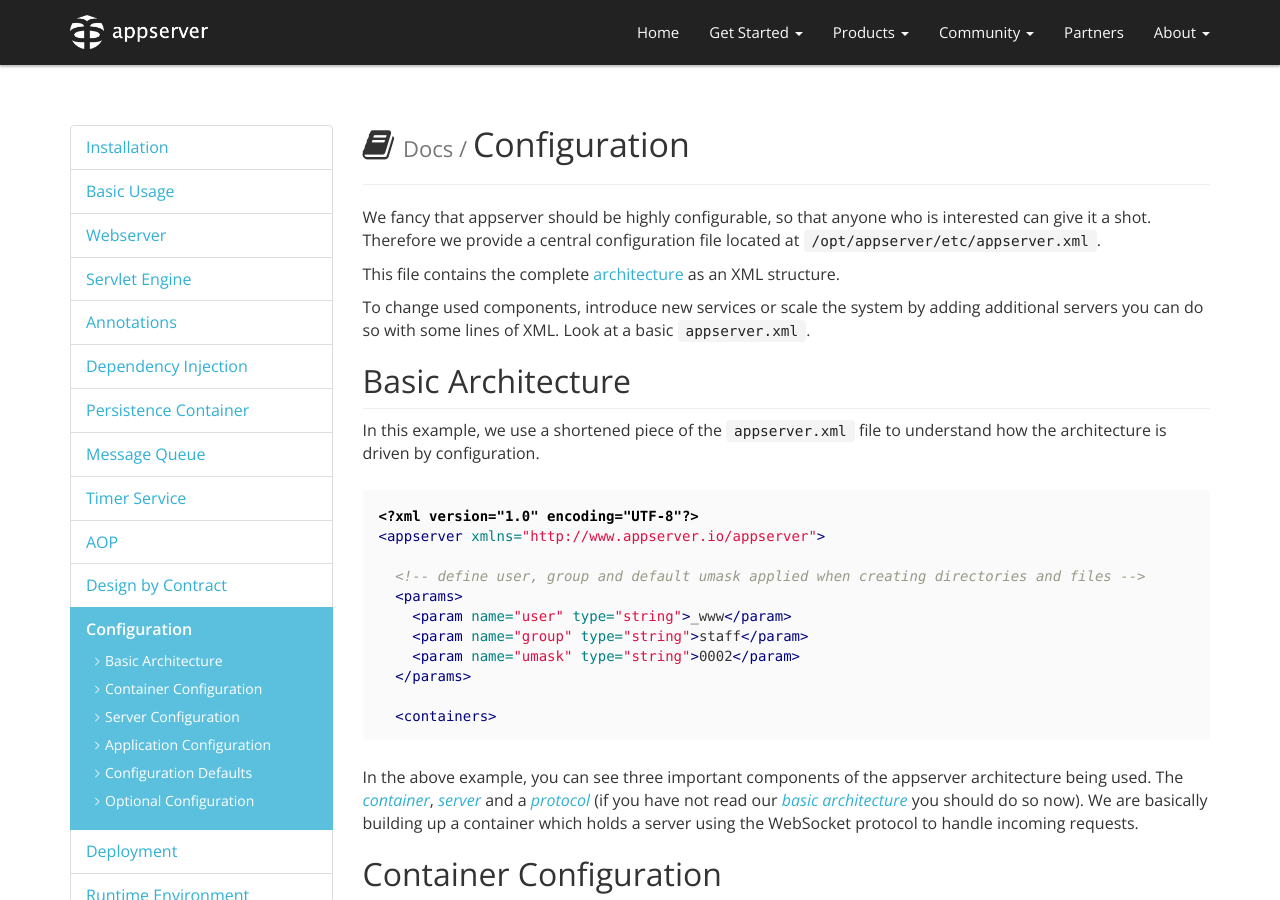
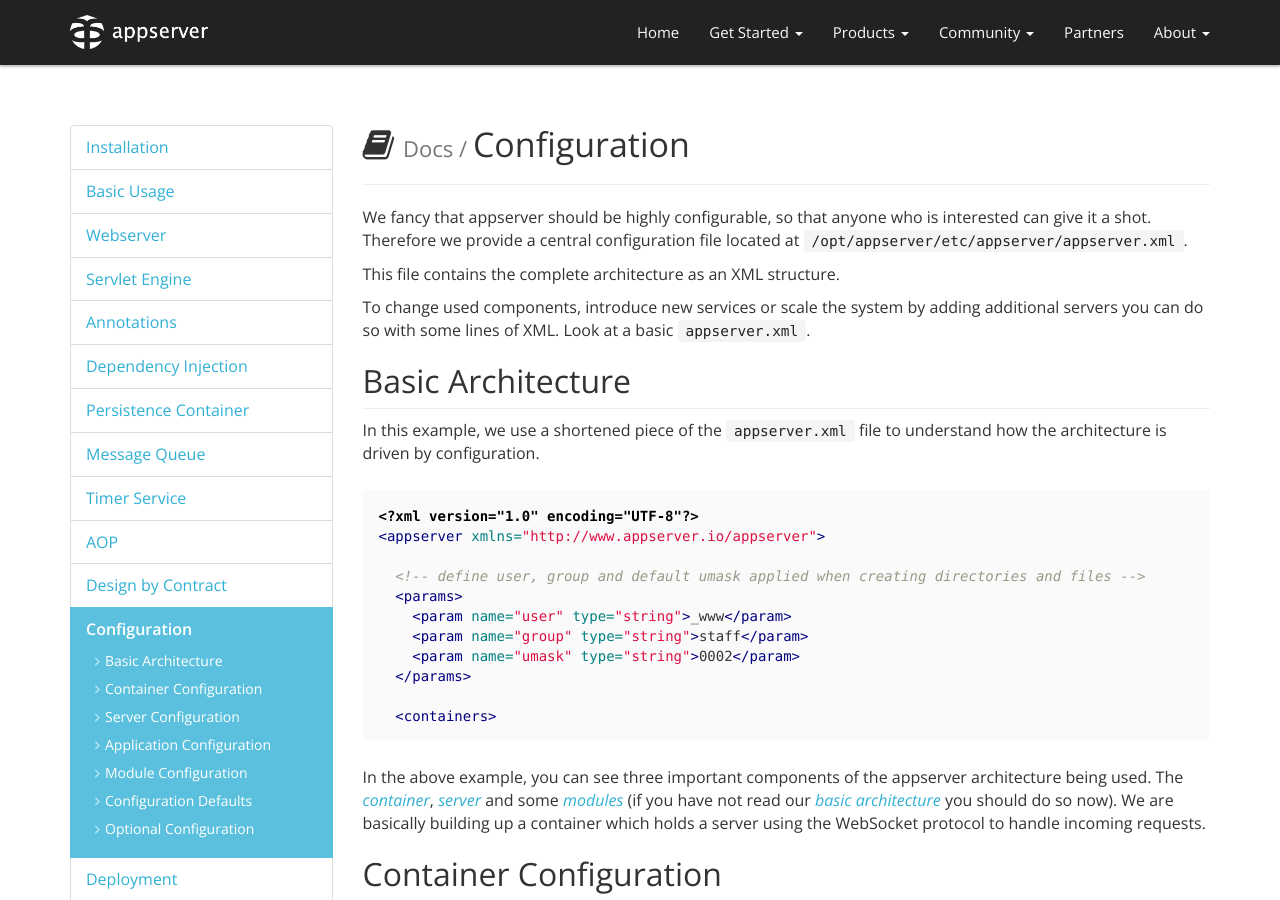
Before and after one commit to appserver-io/appserver, a Jekyll site: the page built from _docs/configuration.md, in a window 1280 px wide and 900 px high. Built offline with Jekyll 4.4.1, drawn with Linux system fonts in a browser that asks for light colours; nearby versions of some CDN libraries; library files that are not in the unit come from our copies; Markdown is read by kramdown in place of the engine named in the settings.

Commit message:
Update configuration.md

````diff
--- a/_docs/configuration.md
+++ b/_docs/configuration.md
@@ -14,6 +14,8 @@ subNav:
     href: server-configuration
   - title: Application Configuration
     href: application-configuration
+  - title: Module Configuration
+    href: module-configuration
   - title: Configuration Defaults
     href: configuration-defaults
   - title: Optional Configuration
@@ -21,9 +23,9 @@ subNav:
 permalink: /get-started/documentation/configuration.html
 ---
 
-We fancy that appserver should be highly configurable, so that anyone who is interested can give it a shot. Therefore we provide a central configuration file located at `/opt/appserver/etc/appserver.xml`.
+We fancy that appserver should be highly configurable, so that anyone who is interested can give it a shot. Therefore we provide a central configuration file located at `/opt/appserver/etc/appserver/appserver.xml`.
 
-This file contains the complete [architecture](#the-architecture) as an XML structure.
+This file contains the complete architecture as an XML structure.
 
 To change used components, introduce new services or scale the system by adding additional servers you can do so with some lines of XML. Look at a basic
 `appserver.xml`.
@@ -200,8 +202,8 @@ In this example, we use a shortened piece of the `appserver.xml` file to underst
 ```
 
 In the above example, you can see three important components of the appserver architecture being
-used. The [*container*](#container-configuration), [*server*](#server-configuration) and a
-[*protocol*](docs/docs/architecture.md#protocol>) (if you have not read our [*basic architecture*](#basic-architecture)
+used. The [*container*](#container-configuration), [*server*](#server-configuration) and some
+[*modules*](docs/docs/architecture.md#protocol>) (if you have not read our [*basic architecture*](#basic-architecture)
 you should do so now). We are basically building up a container which holds a server using the WebSocket
 protocol to handle incoming requests.
 
````
